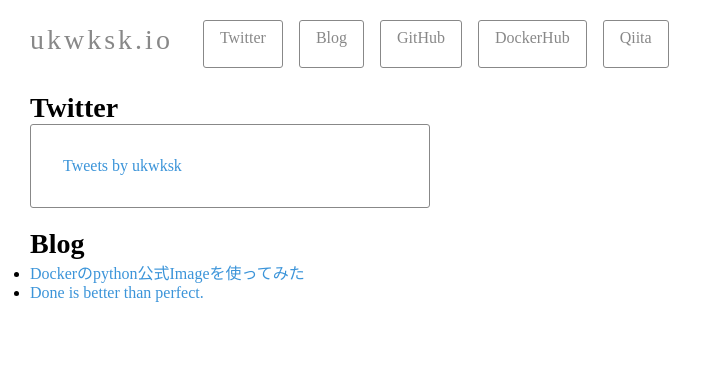
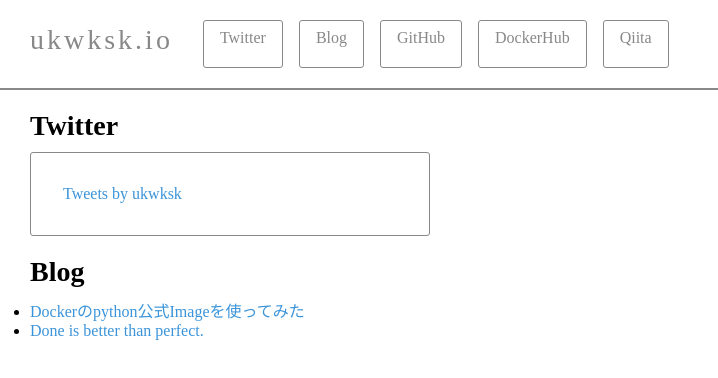
Before and after one commit to ukwksk/githubio-elm, a plain HTML site: page static/index.html in a window 1280 px wide. Shown: the whole page, without its empty margins (0-718 px from the left). Drawn offline with Linux system fonts and the light colour scheme.

Commit message:
modify css

```diff
--- a/static/main.css
+++ b/static/main.css
@@ -5,7 +5,9 @@
 
 header {
   display: block;
+  overflow: hidden;
   /* height: 60px; */
+  border-bottom: 2px solid #888;
   padding-left: 30px;
   padding-top: 20px;
   padding-right: 30px;
@@ -28,11 +30,13 @@
 }
 
 #menu {
-  display: inline-block;
-  width: auto;
+  display: flex;
+	flex-wrap: wrap;
+  overflow: hidden;
 }
 
 #menu span * {
+  /* display: inline-block; */
   color: #888;
   font-size: 16px;
   text-align: center;
@@ -42,7 +46,7 @@
   width: auto;
   padding: 0.5rem 1rem 0.5rem 1rem;
   margin-right: 1rem;
-  /* margin-bottom: 20px; */
+  margin-bottom: 20px;
   height: 3rem;
   float: left;
 }
@@ -59,6 +63,7 @@
 
 article>h1 {
   font-size: 28px;
+  margin-bottom: 10px;
 }
 
 .embed-wrapper {
```
